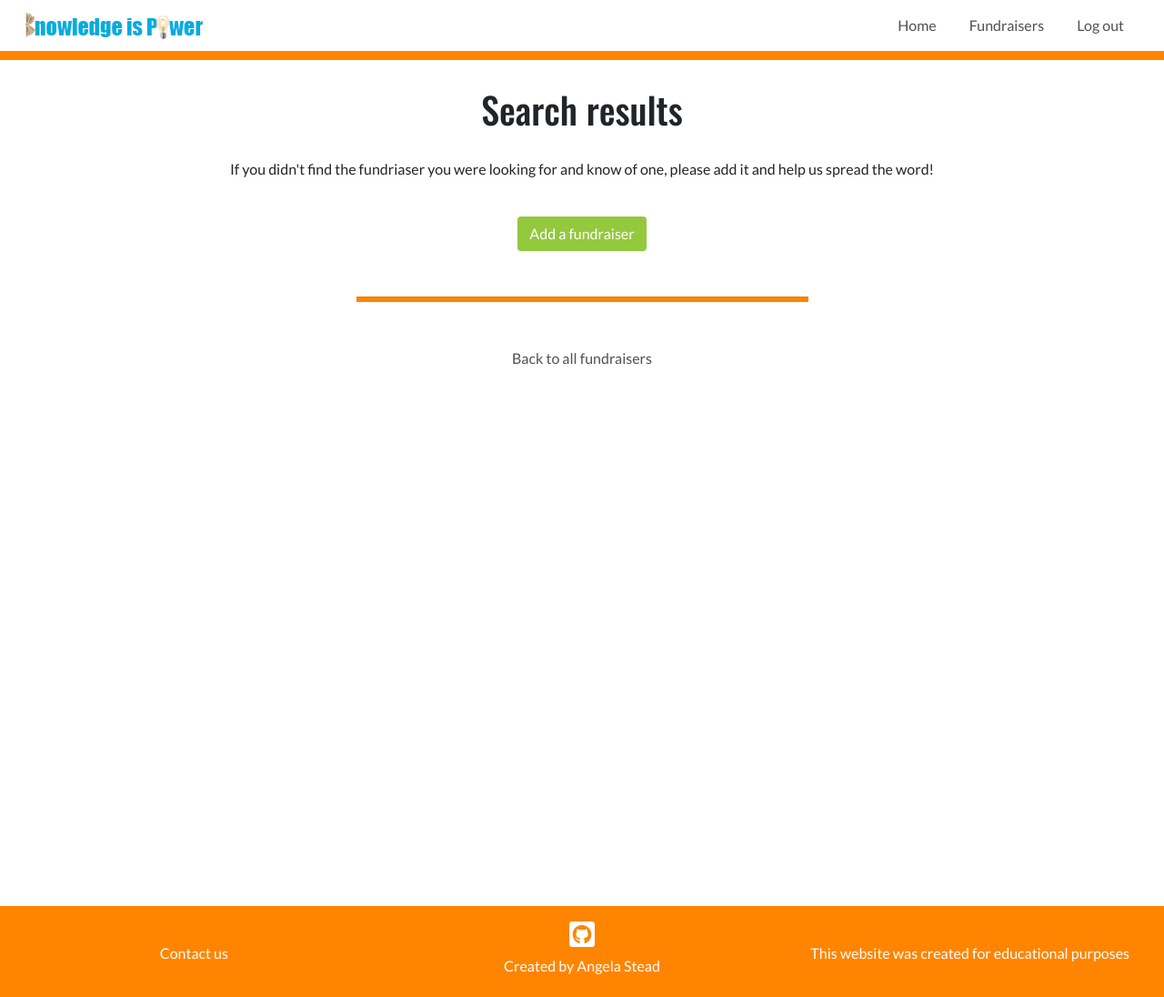
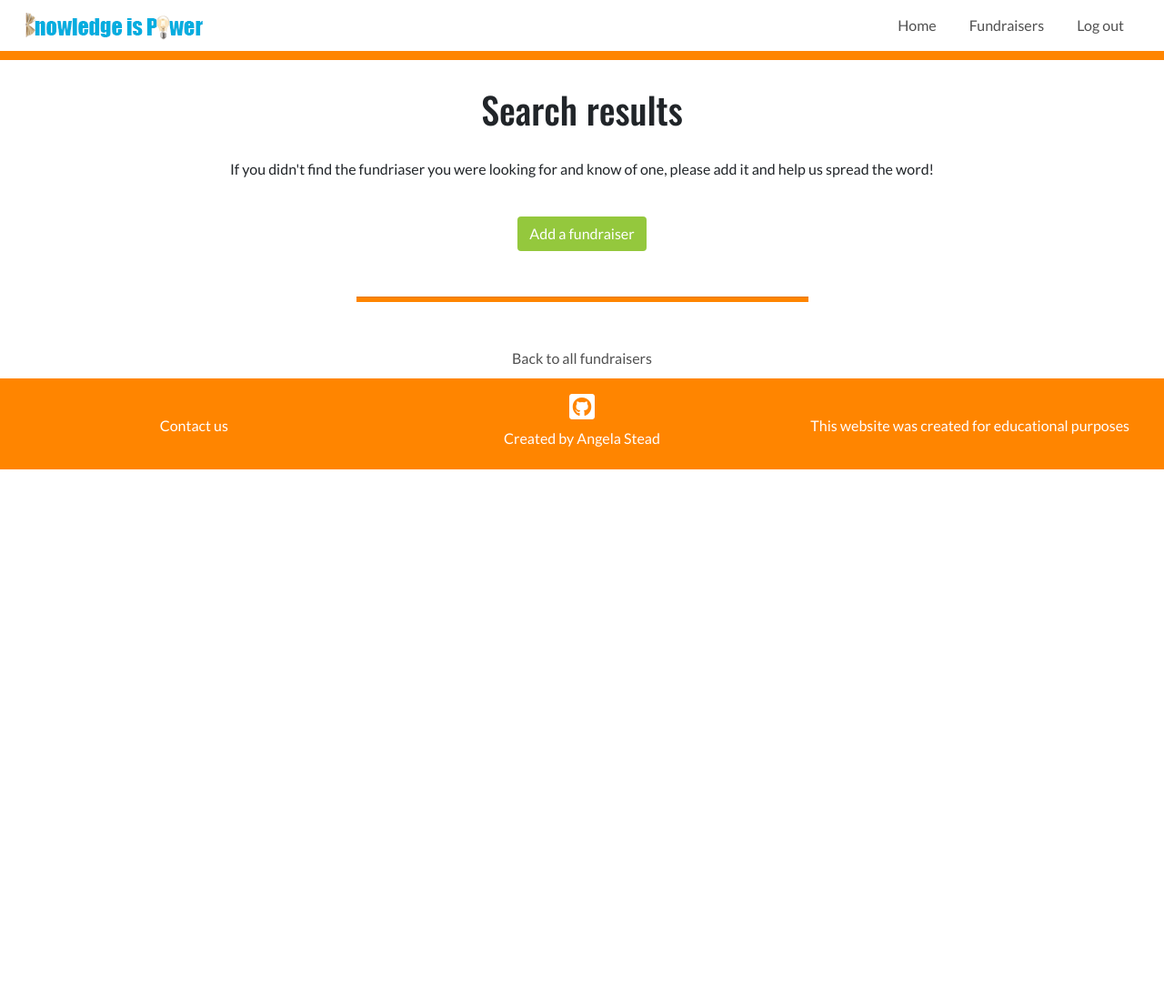
Before and after one commit to Angie55/MilestoneThree_KnowlegeisPower, a Flask app: page /search in a window 1280 px wide. Shown: the whole page at 91% size. After the commit the page ends 516 px from the top, so only its background shows below. Run offline with Flask 2, Linux system fonts and the light colour scheme; data that the repository does not hold is empty; some libraries are stand-ins or nearby versions.

Commit message:
Tested flash messages on search and amended where needed. made footer sticky for shorter pages rather than usunf min-height on page

```diff
--- a/app.py
+++ b/app.py
@@ -130,7 +130,7 @@ def add_fundraiser():
 def insert_fundraiser():
     fundraisers = mongo.db.fundraisers
     fundraisers.insert_one(request.form.to_dict())
-    flash('The fundraiser has been added')
+    flash('Success! The fundraiser has been added')
     return redirect(url_for('get_fundraisers'))
 
 # Update
@@ -139,7 +139,7 @@ def insert_fundraiser():
 @app.route('/edit_fundraiser/<fundraiser_id>')
 def edit_fundraiser(fundraiser_id):
     the_fundraiser =  mongo.db.fundraisers.find_one({"_id": ObjectId(fundraiser_id)})
-    flash('The fundraiser has been updated')
+    flash('Success! The fundraiser has been updated')
     return render_template('edit-fundraiser.html', fundraiser=the_fundraiser)
 
 # updates the fundraiser with the details that were submitted
@@ -165,7 +165,7 @@ def update_fundraiser(fundraiser_id):
 @app.route('/delete_fundraiser/<fundraiser_id>')
 def delete_fundraiser(fundraiser_id):
     mongo.db.fundraisers.remove({'_id': ObjectId(fundraiser_id)})
-    flash('The fundraiser has been deleted')
+    flash('Success! The fundraiser has been deleted')
     return redirect(url_for('get_fundraisers'))
 
 # Search
@@ -201,7 +201,7 @@ def search():
         # If no results display then flash this message showing their input
         elif results_count == 0:
 
-            flash(f'No matching results found for "{search_input}". Please try a different search, browse through our fundraisers below and add a fundraiser')
+            flash(f'No matching results found for "{search_input}". Please try a different search or browse through our fundraisers below')
 
             return redirect('/get_fundraisers')
 
--- a/static/css/style.css
+++ b/static/css/style.css
@@ -1,6 +1,9 @@
 /*--------------------------------- General styling*/
 body {
     font-family: 'Lato', sans-serif;
+    min-height: 100%;
+    display: flex;
+    flex-direction: column;
 }
 
 h1, h2, h3, h6 {
@@ -300,7 +303,7 @@ h1, h2, h3, h6 {
 footer {
     background-color: #ff8500;
     height: 100px;
-    margin-top: 50px;
+    margin-top: auto;
     text-align: center;
     color: white;
 }
@@ -398,9 +401,3 @@ footer a:hover  {
         display: none;
     }
 }
-
-@media (min-width:1025px) {
-    .page-height-lg {
-        min-height: 850px;
-    }
-}
--- a/templates/search-results.html
+++ b/templates/search-results.html
@@ -1,6 +1,6 @@
 {% extends 'base.html' %} {% block content %}
 
-<div class="container-fluid page-width-container page-padding-sm page-height-lg">
+<div class="container-fluid page-width-container page-padding-sm">
     <header class="page-headers">
         <h1 class="headers-position">Search results</h1>
         <p class='text-center'>If you didn't find the fundriaser you were looking for and know of one, please add it and help us spread the word!</p>
```
